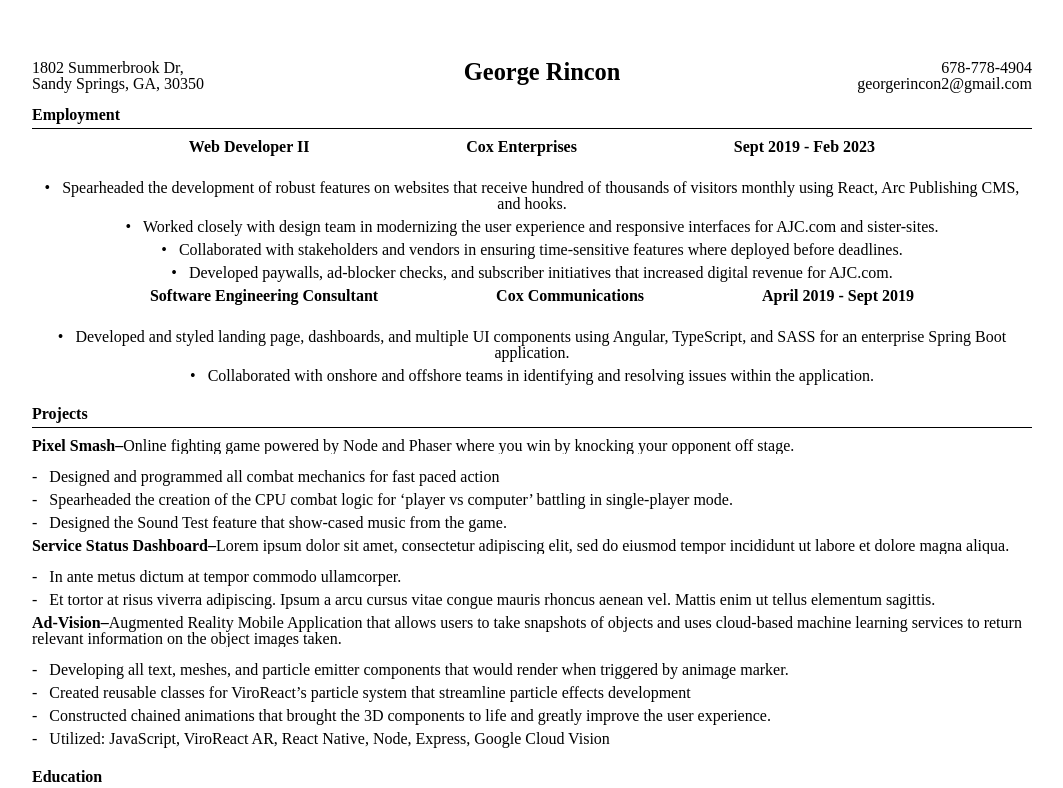
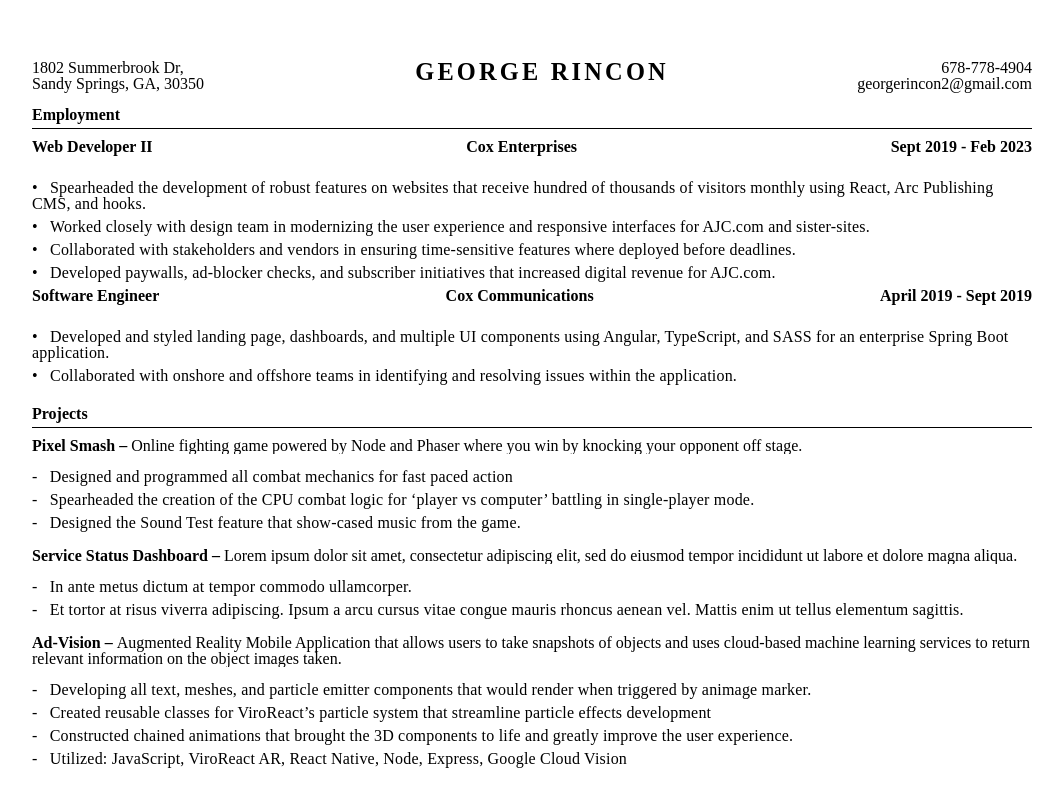
Before and after one commit to grincon0/ResumeGen, a React (Create React App) app: page / in a window 1280 px wide. Shown: the top 788 px of the page, without its empty margins (108-1171 px from the left). Built offline with nearby package versions, Linux system fonts and the light colour scheme.

Commit message:
layout wide text styles

```diff
--- a/src/JSON/resumeContent.json
+++ b/src/JSON/resumeContent.json
@@ -23,7 +23,7 @@
         "bullets": ["Developed and styled landing page, dashboards, and multiple UI components using Angular, TypeScript, and SASS for an enterprise Spring Boot application.", "Collaborated with onshore and offshore teams in identifying and resolving issues within the application."],
         "isContract": 1,
         "contractor": "Capgemini Sogeti",
-        "role": "Software Engineering Consultant",
+        "role": "Software Engineer",
         "dateString": "April 2019 - Sept 2019"
       }
     ]
@@ -37,19 +37,19 @@
       {
         "name": "Pixel Smash",
         "desc": "Online fighting game powered by Node and Phaser where you win by knocking your opponent off stage.",
-        "divider": "–",
+        "divider": " – ",
         "bullets": ["Designed and programmed all combat mechanics for fast paced action", "Spearheaded the creation of the CPU combat logic for ‘player vs computer’ battling in single-player mode.", "Designed the Sound Test feature that show-cased music from the game." ]
       },
       {
         "name": "Service Status Dashboard",
         "desc": "Lorem ipsum dolor sit amet, consectetur adipiscing elit, sed do eiusmod tempor incididunt ut labore et dolore magna aliqua.",
-        "divider": "–",
+        "divider": " – ",
         "bullets": ["In ante metus dictum at tempor commodo ullamcorper.", "Et tortor at risus viverra adipiscing. Ipsum a arcu cursus vitae congue mauris rhoncus aenean vel. Mattis enim ut tellus elementum sagittis."]
       },
       {
         "name": "Ad-Vision",
         "desc": "Augmented Reality Mobile Application that allows users to take snapshots of objects and uses cloud-based machine learning services to return relevant information on the object images taken.",
-        "divider": "–",
+        "divider": " – ",
         "bullets": ["Developing all text, meshes, and particle emitter components that would render when triggered by animage marker.","Created reusable classes for ViroReact’s particle system that streamline particle effects development", "Constructed chained animations that brought the 3D components to life and greatly improve the user experience.", "Utilized: JavaScript, ViroReact AR, React Native, Node, Express, Google Cloud Vision"  ]
       }
     ]
--- a/src/components/Header/Header.scss
+++ b/src/components/Header/Header.scss
@@ -10,6 +10,8 @@
   .name {
     font-size: 1.525rem;
     font-weight: bold;
+    letter-spacing: 0.2rem;
+    text-transform: uppercase;
   }
 
   .contact {
--- a/src/components/Section/style.scss
+++ b/src/components/Section/style.scss
@@ -30,14 +30,21 @@
     }
 
     &.is-work {
+
       .item-headline {
         margin-bottom: 25px;
+        text-align: left;
+
+        span:not(:first-child) {
+          margin-left: auto;
+        }
       }
     }
 
     &.is-project {
       display: flex;
       flex-direction: column;
+      margin-bottom: 10px;
 
       .item-headline {
         display: block;
@@ -49,6 +56,10 @@
         .c-project-title {
           float: left;
           display: flex;
+
+          span {
+            white-space: break-spaces;
+          }
         }
 
         .project-desc {
@@ -76,7 +87,7 @@
     .item-headline {
       width: 100%;
       display: flex;
-      justify-content: space-evenly;
+      justify-content: space-between;
       font-weight: bold;
 
       .role,
@@ -93,6 +104,8 @@
 
       .bullet-list-item {
         padding-bottom: 7px;
+        text-align: left;
+        letter-spacing: .2px;
       }
 
       li::before {
```
